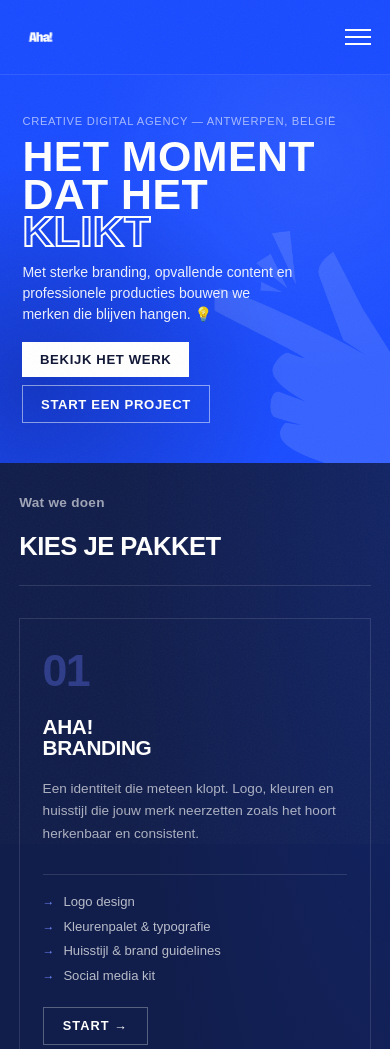
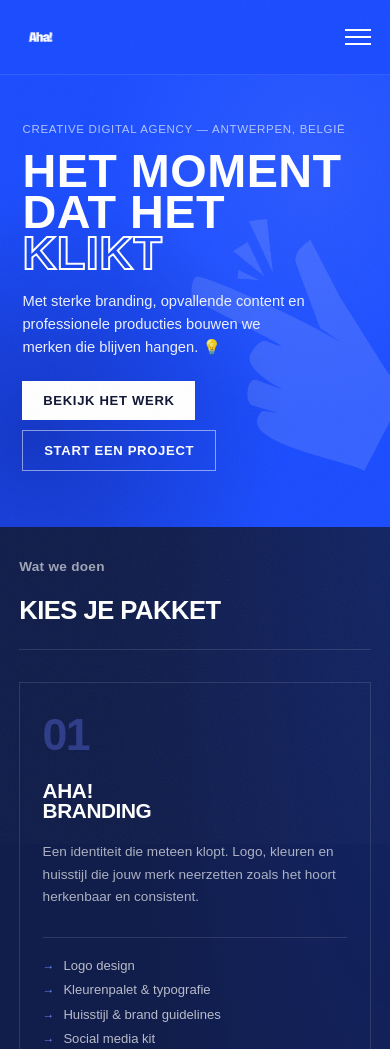
Before and after one commit to NabilDesign/Aha, a plain HTML site: page index.html in a window 390 px wide. Shown: the top 1049 px of the page. Drawn offline with Linux system fonts and the light colour scheme.

Commit message:
fix: mobile hero balans

```diff
--- a/css/style.css
+++ b/css/style.css
@@ -712,7 +712,7 @@ footer { background: #162050; color: var(--white); padding: 4rem 2.5rem 2rem; }
 
     /* --- HERO --- */
     .hero {
-        padding: 0;
+        padding: 3rem 1.4rem 3.5rem;
         height: auto;
         min-height: unset;
         display: flex;
@@ -724,25 +724,20 @@ footer { background: #162050; color: var(--white); padding: 4rem 2.5rem 2rem; }
         display: flex;
         flex-direction: column;
         grid-template-columns: unset;
-        gap: .8rem;
-        padding: 2.5rem 1.4rem;
+        gap: 1.2rem;
+        padding: 0;
         position: relative;
         z-index: 2;
         width: 100%;
     }
-    .hero .left {
-        gap: .7rem;
-        padding-right: 0;
-    }
-    /* Vinger als subtiele achtergrond */
+    .hero .left { gap: 1rem; padding-right: 0; }
     .hero .right {
         position: absolute;
         right: -10vw;
-        bottom: -5%;
+        bottom: 0;
         width: 55vw;
         display: flex;
         align-items: flex-end;
-        justify-content: flex-end;
         z-index: 1;
         pointer-events: none;
     }
@@ -755,31 +750,31 @@ footer { background: #162050; color: var(--white); padding: 4rem 2.5rem 2rem; }
         opacity: .12;
     }
     .hero h1 {
-        font-size: clamp(2.4rem, 11vw, 3.5rem);
+        font-size: clamp(2.6rem, 12vw, 3.8rem);
         line-height: .88;
     }
     .hero .ey {
-        font-size: .7rem;
+        font-size: .72rem;
         letter-spacing: .06em;
         margin-bottom: 0;
-        opacity: .6;
+        opacity: .65;
     }
     .hero .sub {
-        font-size: .88rem;
-        line-height: 1.5;
+        font-size: .92rem;
+        line-height: 1.55;
         margin-top: 0;
-        max-width: 80%;
+        max-width: 82%;
         opacity: .88;
     }
     .hero .acts {
-        gap: .5rem;
-        margin-top: .3rem;
+        gap: .6rem;
+        margin-top: .4rem;
         flex-direction: column;
         align-items: flex-start;
     }
     .btn {
         font-size: .82rem;
-        padding: .65rem 1.1rem;
+        padding: .75rem 1.3rem;
     }
 
     /* --- PLANNEN --- */
```
